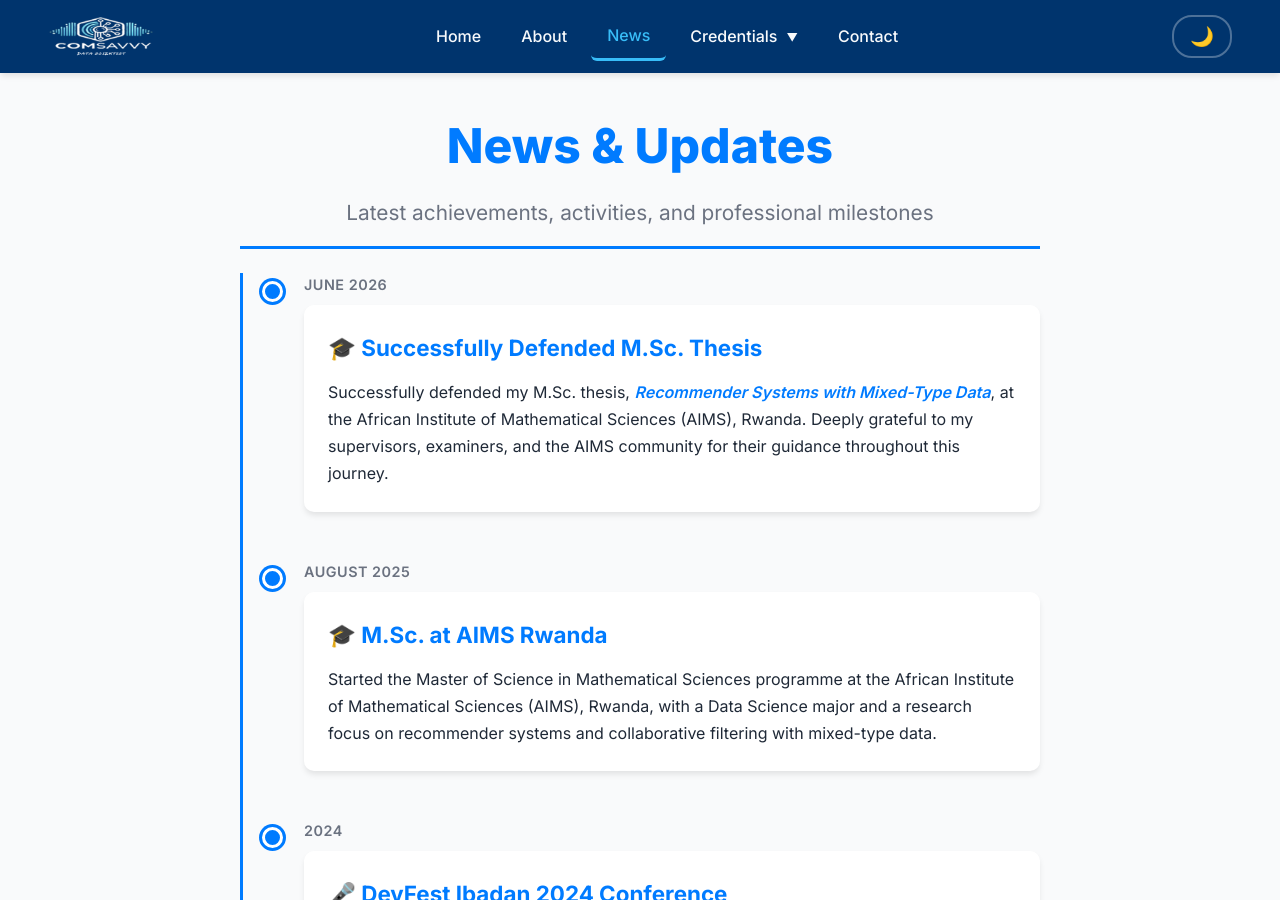
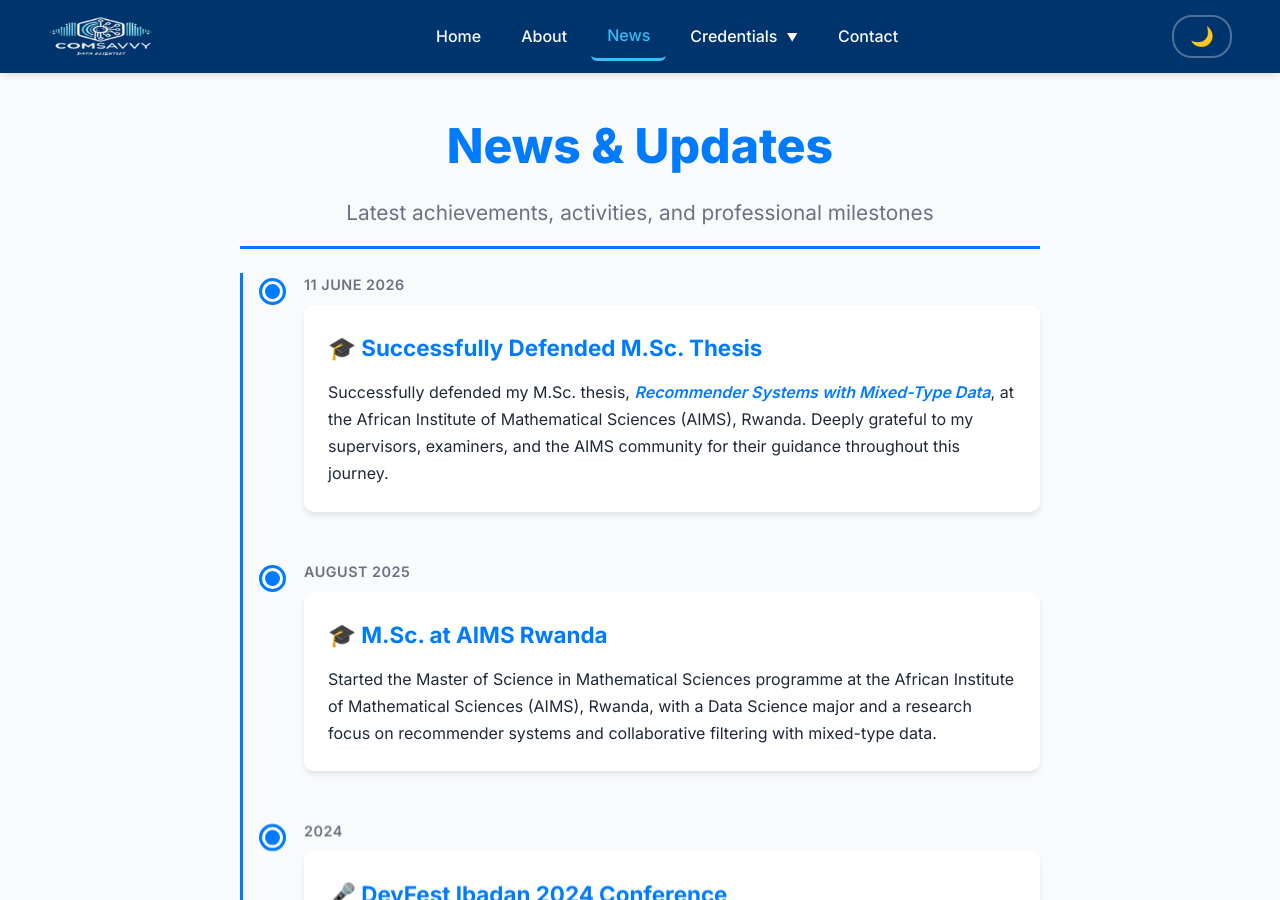
Before and after one commit to comsavvy/comsavvy.github.io, a Jekyll site: the page built from news/index.html, in a window 1280 px wide and 900 px high. Built offline with Jekyll 4.4.1, drawn with Linux system fonts in a browser that asks for light colours; some web fonts are replaced.

Commit message:
Update: Addaccurate day of the  M.Sc. thesis defense on news page

```diff
--- a/news/index.html
+++ b/news/index.html
@@ -13,7 +13,7 @@ description: Latest news, updates, and achievements from Olusola Timothy Ogundep
   <div class="news-timeline">
     <!-- Latest milestone -->
     <div class="news-item reveal">
-      <div class="news-date">June 2026</div>
+      <div class="news-date">11 June 2026</div>
       <div class="news-content">
         <h3>🎓 Successfully Defended M.Sc. Thesis</h3>
         <p>Successfully defended my M.Sc. thesis, <a href="/projects/#thesis"><em>Recommender Systems with Mixed-Type Data</em></a>, at the African Institute of Mathematical Sciences (AIMS), Rwanda. Deeply grateful to my supervisors, examiners, and the AIMS community for their guidance throughout this journey.</p>
```
